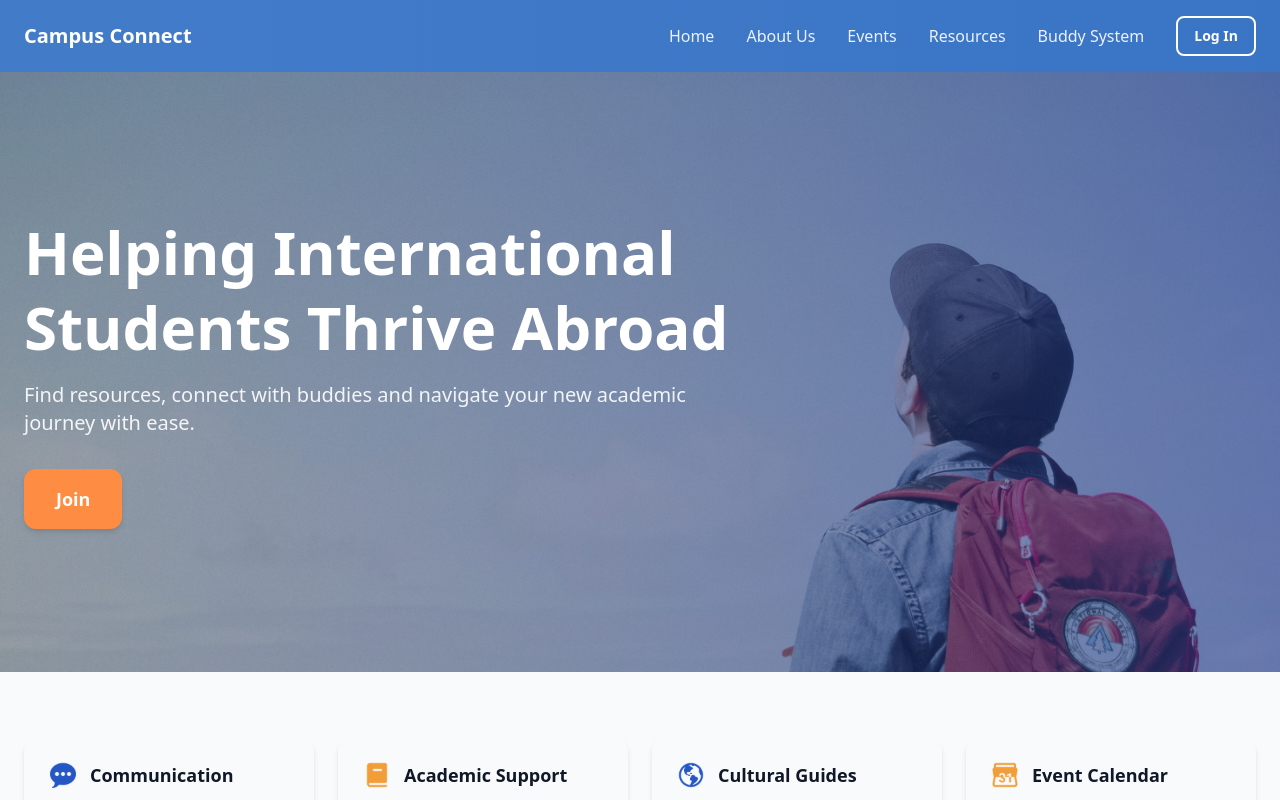
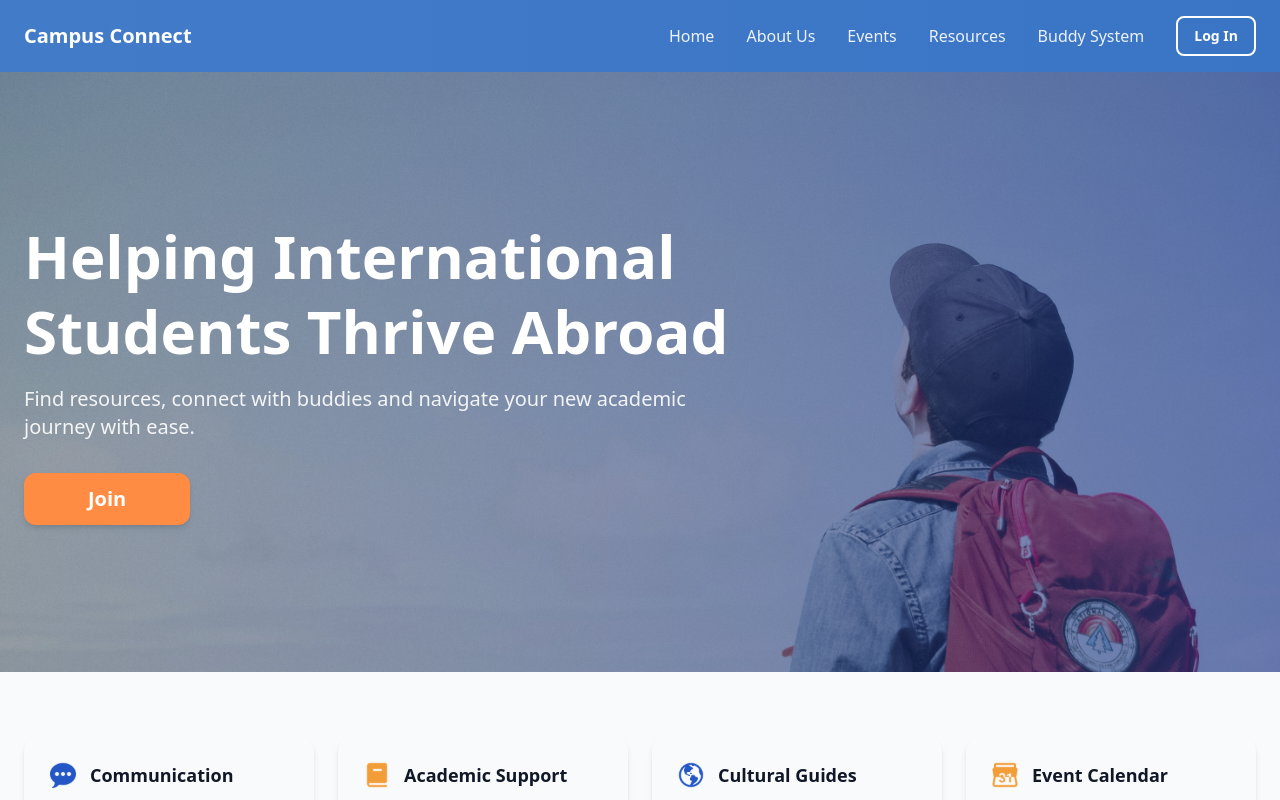
Before and after one commit to gulshair12/campus-connect-frontend, a Next.js app: page / in a window 1280 px wide. Shown: the top 800 px of the page. Built offline with nearby package versions, Linux system fonts and the light colour scheme.

Commit message:
join button fix

```diff
--- a/components/sections/HeroSection.tsx
+++ b/components/sections/HeroSection.tsx
@@ -30,7 +30,7 @@ export function HeroSection() {
         </p>
         <div className="mt-8">
           <Link href="/register">
-            <Button variant="secondary" size="lg">
+            <Button variant="secondary" className="px-16 py-2 text-xl">
               Join
             </Button>
           </Link>
```
